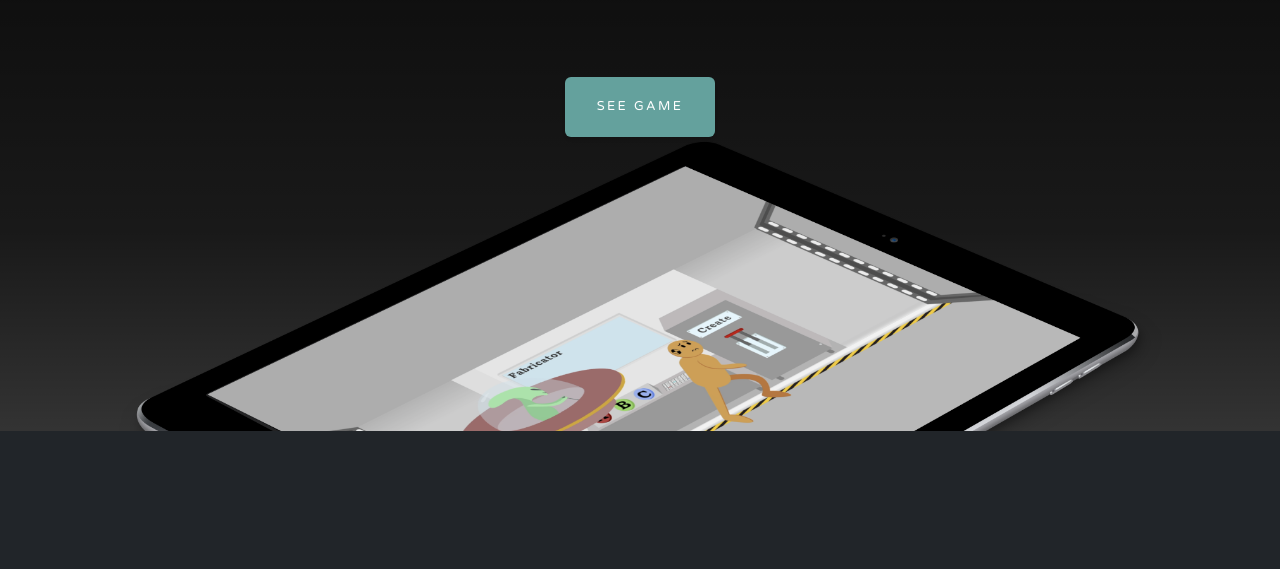
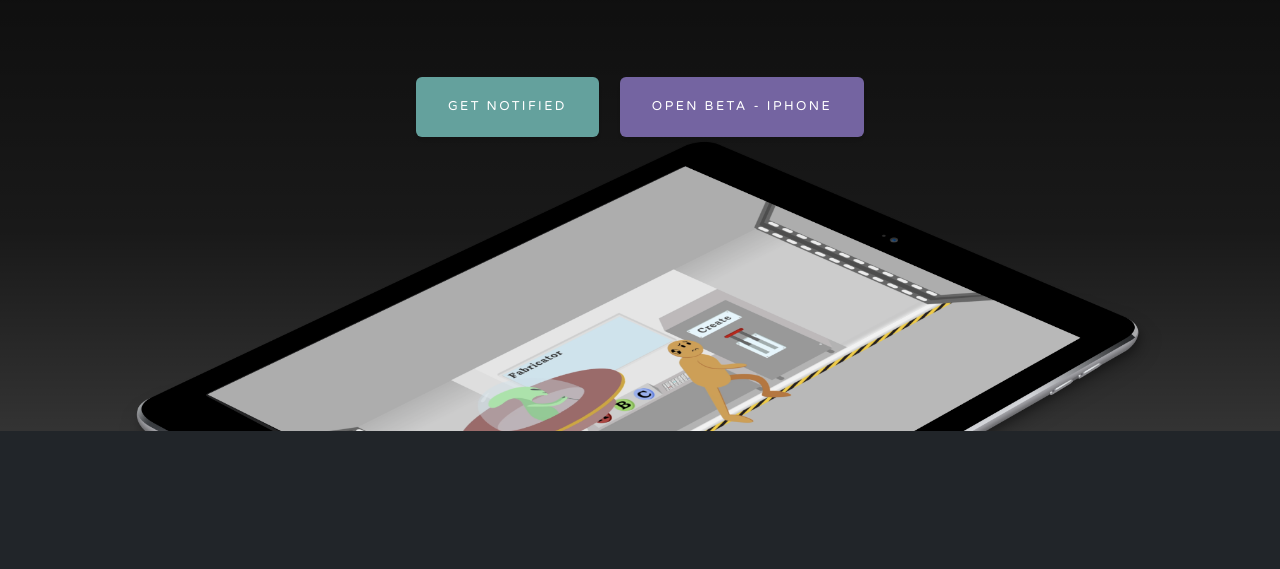
Before and after one commit to RailSplit-Games/railsplit-games.github.io, a plain HTML site: page index.html in a window 1280 px wide. Shown: the part 1169-1738 px from the top of the page. Drawn offline with nearby package versions, Linux system fonts and the light colour scheme.

Commit message:
Update index.html

```diff
--- a/index.html
+++ b/index.html
@@ -54,7 +54,8 @@
                         <p class="text-white-50">
                             Keep your cool under pressure as a frazzled crash-test dummy in a world that never slows down. Challenged by repeated microgames, players will navigate dangerous situations and discover what lies deeper. This engaging add-free experience will bring a new light to the genre.<br><br>Can you escape the test site?
                         </p>
-                        <a class="btn btn-primary" href="#signup">See Game</a>
+                        <a class="btn btn-primary" href="#signup">Get Notified</a>
+                        <a class="btn btn-secondary ms-3" href="https://testflight.apple.com/join/kX7t17zr" target="_blank">Open Beta - iPhone</a>
                     </div>
                 </div>
                 <img class="img-fluid" src="assets/img/ipad1.png" alt="..." />
```
